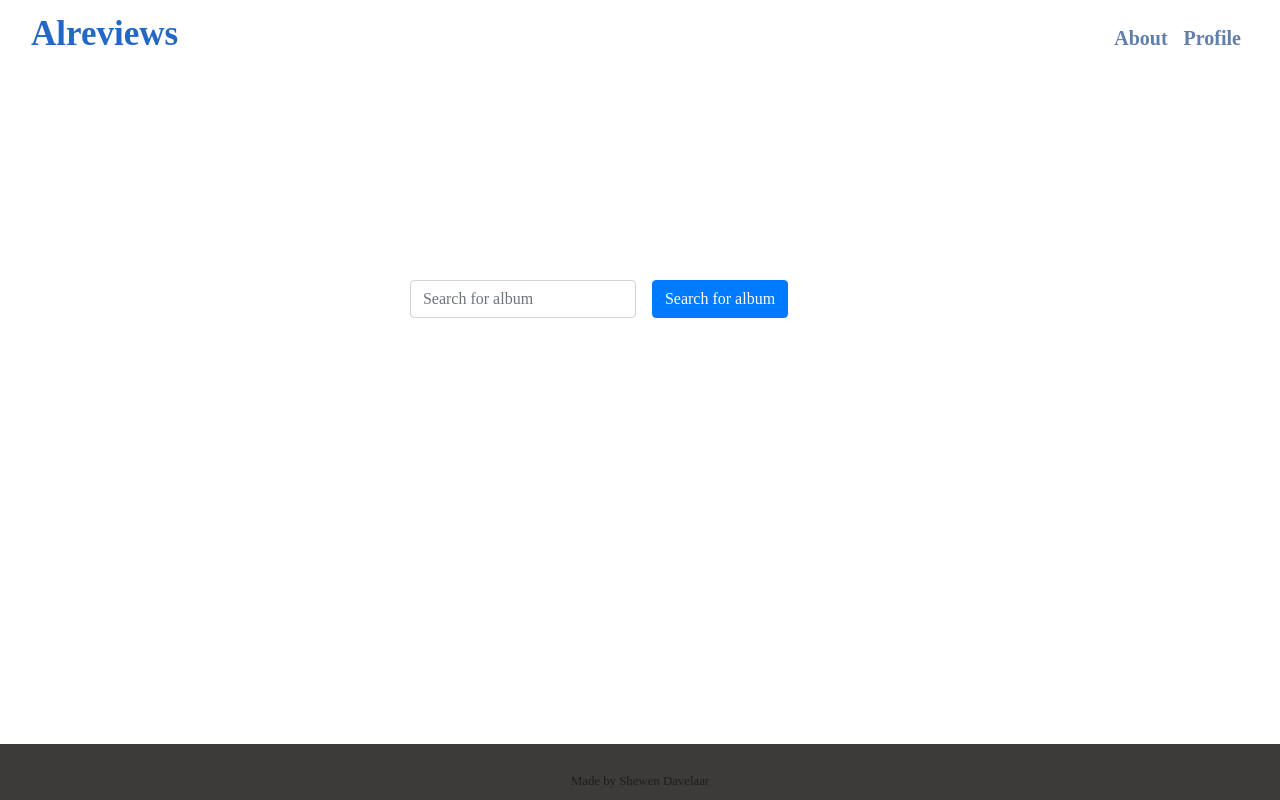
After one commit to JazzLikeFruit/Alreviews, a Flask app: page /search in a window 1280 px wide. The commit adds this page. Run offline with Flask 2, Linux system fonts and the light colour scheme; some libraries are stand-ins or nearby versions.

Commit message:
added aditional pages

```diff
--- a/app/application.py
+++ b/app/application.py
@@ -30,3 +30,13 @@ Migrate(app, db)
 @app.route("/")
 def index():
     return render_template("index.html")
+
+
+@app.route("/search")
+def search():
+    return render_template("search.html")
+
+
+@app.route("/result")
+def result():
+    return render_template("result.html")
--- a/app/static/css/style.css
+++ b/app/static/css/style.css
@@ -44,7 +44,7 @@
 .cont {
 	display: grid;
 	grid-template-columns: 20% 22% 28% 30%;
-	grid-template-rows: 15% 20% 25% 12.5% 15%;
+	grid-template-rows: 15% 20% 25% 15% 15%;
 	grid-gap: 0cm;
 	width: 100vw;
 	height: 100vh;
@@ -77,3 +77,9 @@
 	font-size: 20px;
 	font-weight: Thin;
 }
+
+.item-5 {
+	grid-column: 2/4;
+	grid-row: 3;
+	justify-self: center;
+}
--- /dev/null
+++ b/app/templates/album.html
@@ -0,0 +1,6 @@
+{% extends "default.html" %}{% block title %}Profile{% endblock %}{% block
+content %}
+<div class="cont">
+	<div class="item item-7"></div>
+</div>
+{% endblock %}
--- a/app/templates/default.html
+++ b/app/templates/default.html
@@ -61,11 +61,13 @@
 								><span class="navcol">About</span></a
 							>
 						</li>
+						{% if request.path !="/"%}
 						<li class="nav-item active">
 							<a class="nav-link" href="{{ url_for('index') }}"
 								><span class="navcol">Profile</span></a
 							>
 						</li>
+						{% endif %}
 					</ul>
 				</div>
 			</div>
--- a/app/templates/index.html
+++ b/app/templates/index.html
@@ -4,7 +4,7 @@ content %}
 	<div class="item item-1">
 		<img
 			id="image123"
-			src="https://studybreaks.com/wp-content/uploads/2018/04/1_F0u0WB6EslNKYI5P4H9U1A.jpeg"
+			src="{{ url_for('static', filename='pictures/hompageimage.jpeg') }}"
 			alt="albums"
 		/>
 	</div>
@@ -12,6 +12,7 @@ content %}
 		<button type="submit" class="btn btn-primary btn-lg">
 			Search for album
 		</button>
+		<p>Powered by Spotify</p>
 	</div>
 	<div class="item item-3">
 		Listen, rate albums and share them with your friends!
--- /dev/null
+++ b/app/templates/profile.html
@@ -0,0 +1,6 @@
+{% extends "default.html" %}{% block title %}Profile{% endblock %}{% block
+content %}
+<div class="cont">
+	<div class="item item-7"></div>
+</div>
+{% endblock %}
--- /dev/null
+++ b/app/templates/result.html
@@ -0,0 +1,6 @@
+{% extends "default.html" %}{% block title %}Search{% endblock %}{% block
+content %}
+<div class="cont">
+	<div class="item item-7"></div>
+</div>
+{% endblock %}
--- /dev/null
+++ b/app/templates/search.html
@@ -0,0 +1,15 @@
+{% extends "default.html" %}{% block title %}Search result{% endblock %}{%
+block content %}
+<div class="cont">
+	<div class="item item-5">
+		<form class="form-inline">
+			<div class="form-group mx-sm-3 mb-2">
+				<input class="form-control" type="text" placeholder="Search for album">
+			</div>
+			<button type="submit" class="btn btn-primary mb-2">
+				Search for album
+			</button>
+		</form>
+	</div>
+</div>
+{% endblock %}
```
Also changed, not shown: app/static/pictures/hompageimage.jpeg (added), 2 other files.
